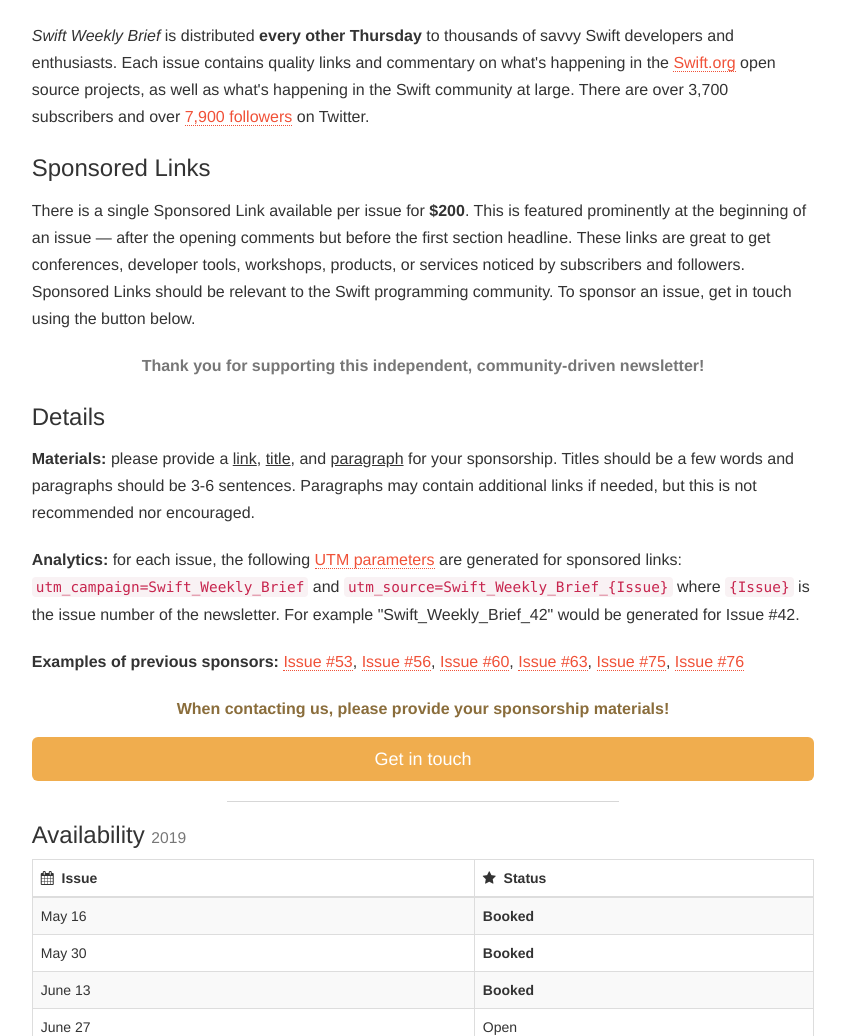
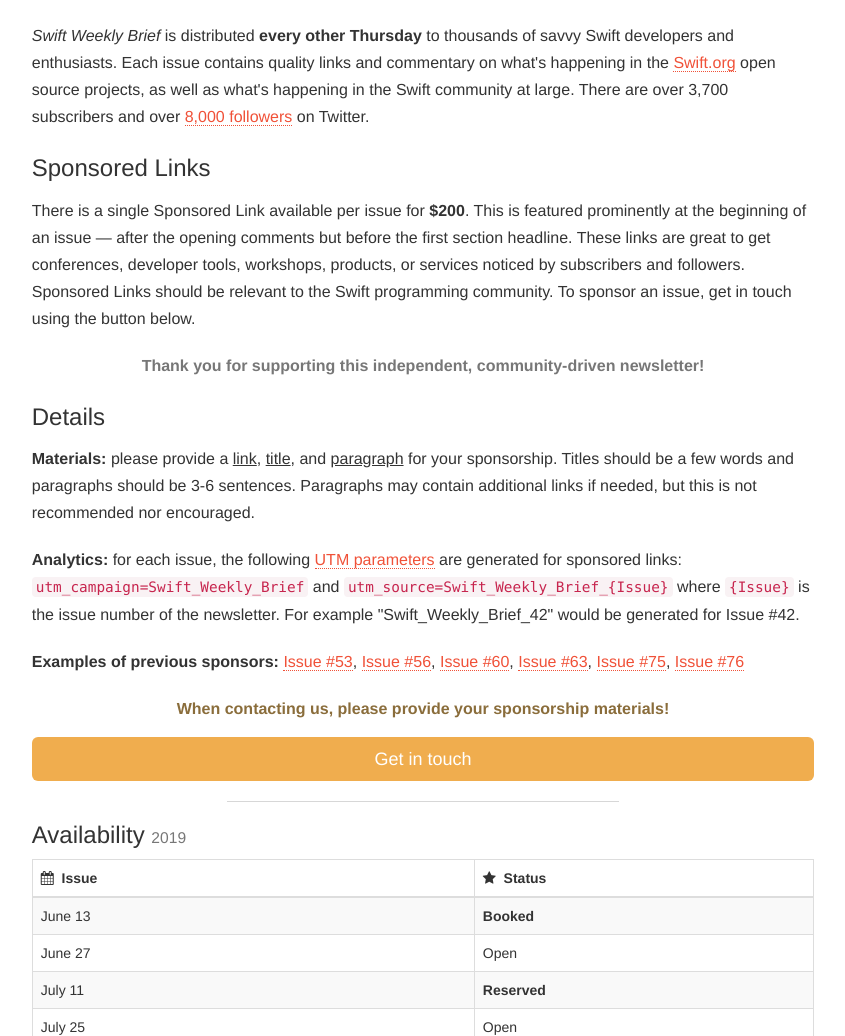
Before and after one commit to SwiftWeekly/swiftweekly.github.io, a Jekyll site: the page built from sponsorship.md, in a window 1280 px wide and 1400 px high. Shown: the part 364-1400 px from the top of the window, without its empty margins (217-1062 px from the left). Built offline with Jekyll 4.4.1, drawn with Linux system fonts in a browser that asks for light colours.

Commit message:
Update sponsorship.md

```diff
--- a/sponsorship.md
+++ b/sponsorship.md
@@ -13,7 +13,7 @@
 <i>Swift Weekly Brief</i> is distributed <b>every other Thursday</b> to thousands of savvy Swift developers and enthusiasts.
 Each issue contains quality links and commentary on what's happening in the <a href="https://swift.org">Swift.org</a> open source projects,
 as well as what's happening in the Swift community at large.
-There are over 3,700 subscribers and over <a href="{{ site.links.twitter }}">7,900 followers</a> on Twitter.
+There are over 3,700 subscribers and over <a href="{{ site.links.twitter }}">8,000 followers</a> on Twitter.
 </p>
 
 <h3>Sponsored Links</h3>
@@ -60,8 +60,6 @@
 <div class="table-responsive" markdown="1">
 | <i class="fa fa-calendar" aria-hidden="true"></i>&nbsp; Issue | <i class="fa fa-star" aria-hidden="true"></i>&nbsp; Status |
 |:-|:-|
-| May 16       | **Booked** |
-| May 30       | **Booked** |
 | June 13      | **Booked** |
 | June 27      | Open |
 | July 11      | **Reserved** |
```
